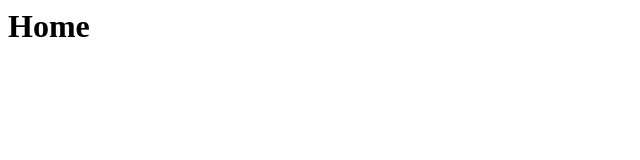
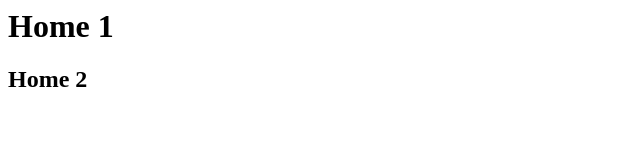
Before and after one commit to techie-david/testrepo, a plain HTML site: page home.html in a window 1280 px wide. Shown: the whole page, without its empty margins (0-640 px from the left). Drawn offline with Linux system fonts and the light colour scheme.

Commit message:
Testing signature #2

```diff
--- a/home.html
+++ b/home.html
@@ -3,6 +3,7 @@
 		<title>Home</title>
 	</head>
 	<body>
-		<h1>Home</h1>
+		<h1>Home 1</h1>
+		<h2>Home 2</h2>
 	</body>
 </html>
```
